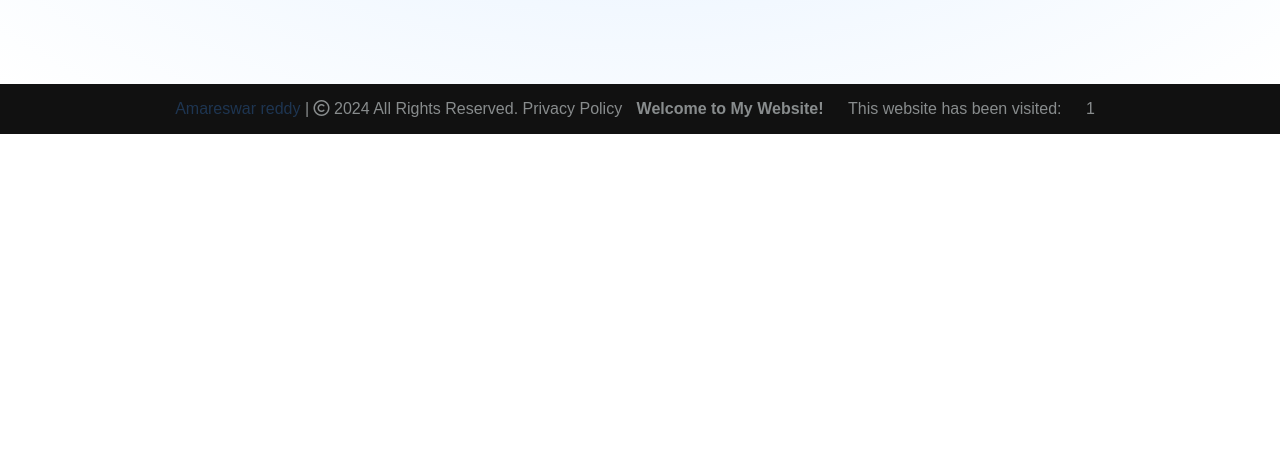
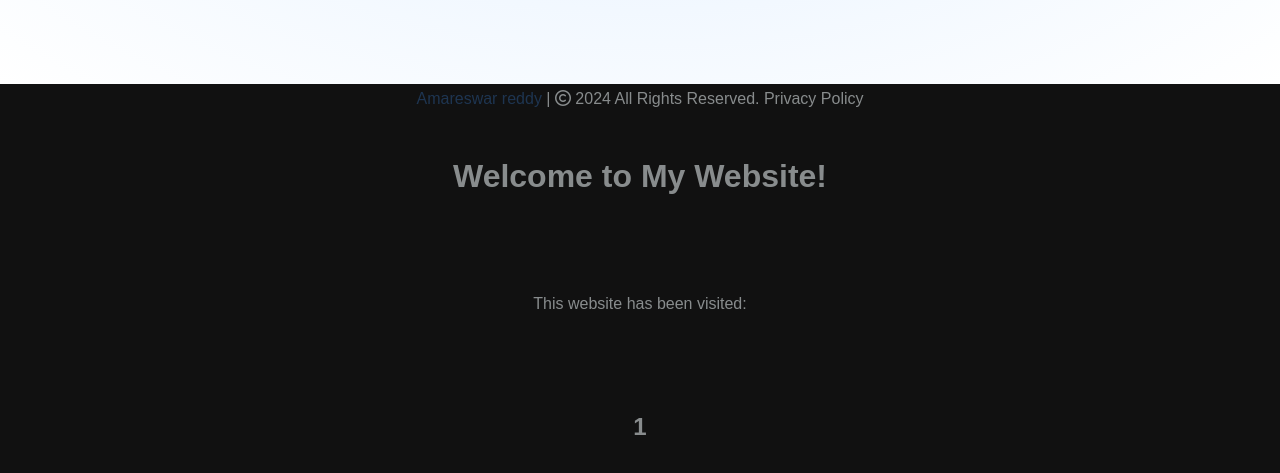
Before and after one commit to amareswar9000/task1, a plain HTML site: page index.html in a window 1280 px wide. Shown: the part 2690-3163 px from the top of the page. Before the commit the page ends 2824 px from the top, so only its background shows below. Drawn offline with Linux system fonts and the light colour scheme; files whose address does not match are found by name.

Commit message:
Update styles.css

```diff
--- a/styles.css
+++ b/styles.css
@@ -4,6 +4,15 @@
     box-sizing: border-box;
     text-decoration: none;
   }
+  .counter{
+      font-family: Arial, sans-serif;
+      text-align: center;
+      padding: 50px;
+    }
+    #visit-count {
+      font-size: 24px;
+      font-weight: bold;
+    }
 
   html {
     scroll-behavior: smooth;
@@ -778,16 +787,3 @@
       line-height: 38px;
     }
   }
-  /* styles.css */
-.counter {
-  display: inline-block;
-  margin: 10px;
-  font-family: Arial, sans-serif;
-  font-size: 16px;
-}
-
-#pageviews-count,
-#visits-count {
-  font-weight: bold;
-  font-size: 24px;
-}
```
